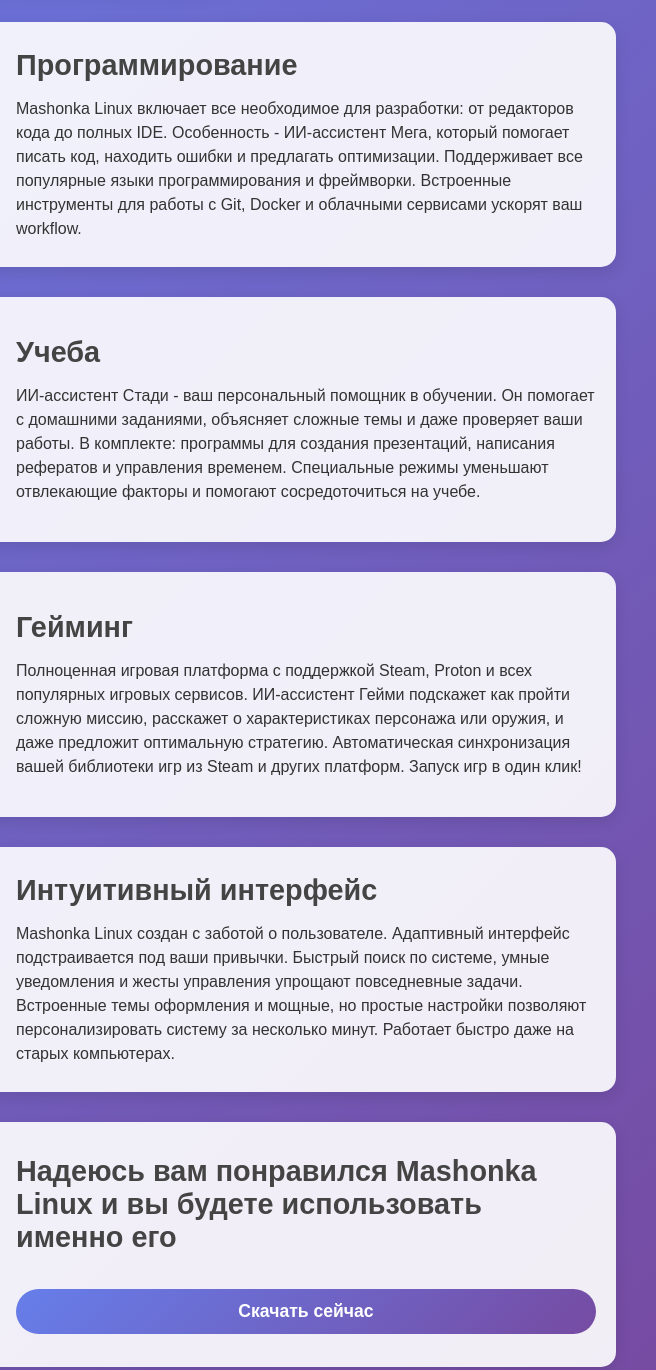
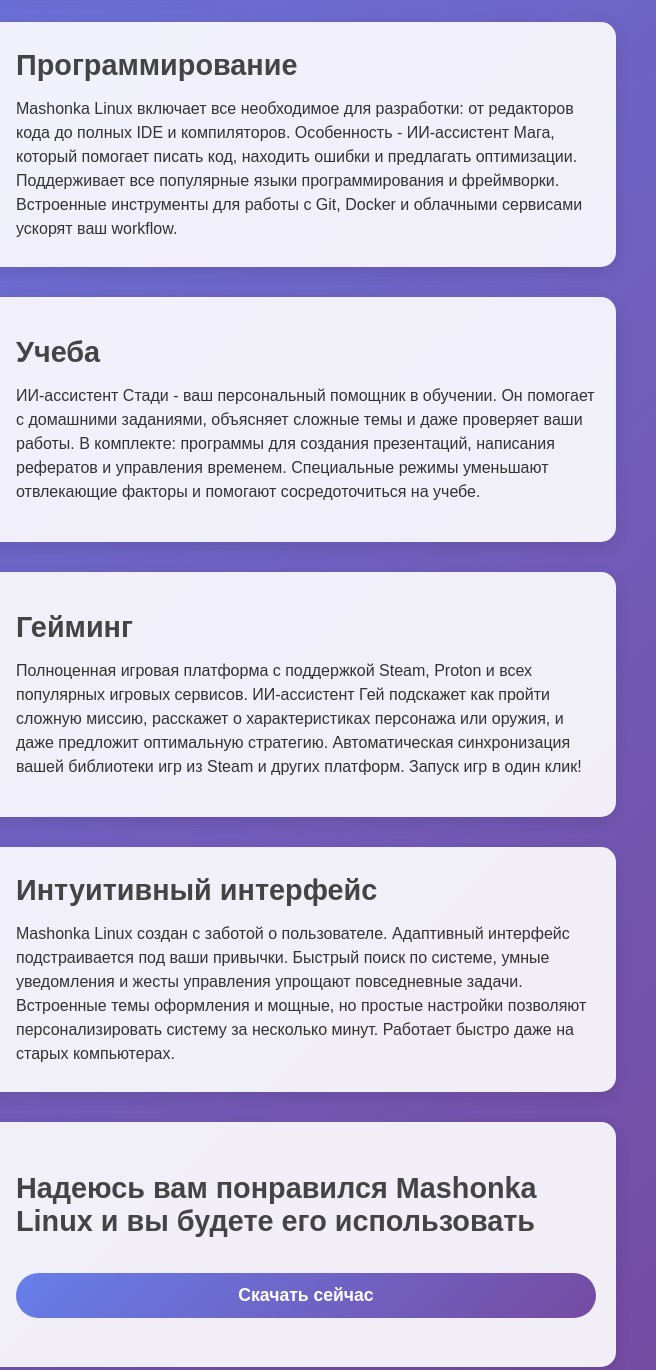
Before and after one commit to kektris/ML, a plain HTML site: page index.html in a window 1280 px wide. Shown: the part 173-1543 px from the top of the page, 624-1280 px from the left. Drawn offline with Linux system fonts and the light colour scheme.

Commit message:
граммар фиксы в десктопе

```diff
--- a/index.html
+++ b/index.html
@@ -288,7 +288,7 @@
                 <div class="content">
                     <h2 class="tile-title">Программирование</h2>
                     <p class="tile-description">
-                        Mashonka Linux включает все необходимое для разработки: от редакторов кода до полных IDE. Особенность - ИИ-ассистент Мега, который помогает писать код, находить ошибки и предлагать оптимизации. Поддерживает все популярные языки программирования и фреймворки. Встроенные инструменты для работы с Git, Docker и облачными сервисами ускорят ваш workflow.
+                        Mashonka Linux включает все необходимое для разработки: от редакторов кода до полных IDE и компиляторов. Особенность - ИИ-ассистент Мага, который помогает писать код, находить ошибки и предлагать оптимизации. Поддерживает все популярные языки программирования и фреймворки. Встроенные инструменты для работы с Git, Docker и облачными сервисами ускорят ваш workflow.
                     </p>
                 </div>
             </div>
@@ -318,7 +318,7 @@
                 <div class="content">
                     <h2 class="tile-title">Гейминг</h2>
                     <p class="tile-description">
-                        Полноценная игровая платформа с поддержкой Steam, Proton и всех популярных игровых сервисов. ИИ-ассистент Гейми подскажет как пройти сложную миссию, расскажет о характеристиках персонажа или оружия, и даже предложит оптимальную стратегию. Автоматическая синхронизация вашей библиотеки игр из Steam и других платформ. Запуск игр в один клик!
+                        Полноценная игровая платформа с поддержкой Steam, Proton и всех популярных игровых сервисов. ИИ-ассистент Гей подскажет как пройти сложную миссию, расскажет о характеристиках персонажа или оружия, и даже предложит оптимальную стратегию. Автоматическая синхронизация вашей библиотеки игр из Steam и других платформ. Запуск игр в один клик!
                     </p>
                 </div>
             </div>
@@ -346,7 +346,7 @@
                     </video>
                 </div>
                 <div class="content">
-                    <h2 class="tile-title">Надеюсь вам понравился Mashonka Linux и вы будете использовать именно его</h2>
+                    <h2 class="tile-title">Надеюсь вам понравился Mashonka Linux и вы будете его использовать</h2>
                     <button class="download-btn" id="downloadBtn">Скачать сейчас</button>
                 </div>
             </div>
@@ -367,7 +367,7 @@
             <button class="close-btn" id="closeModal">Закрыть</button>
         </div>
     </div>
-
+<!--бляяя я руки целовал тому кто делал строки с 357 по 369 это ахуенно-->
     <script>
         document.addEventListener('DOMContentLoaded', function() {
             const titleBox = document.getElementById('titleBox');
```
